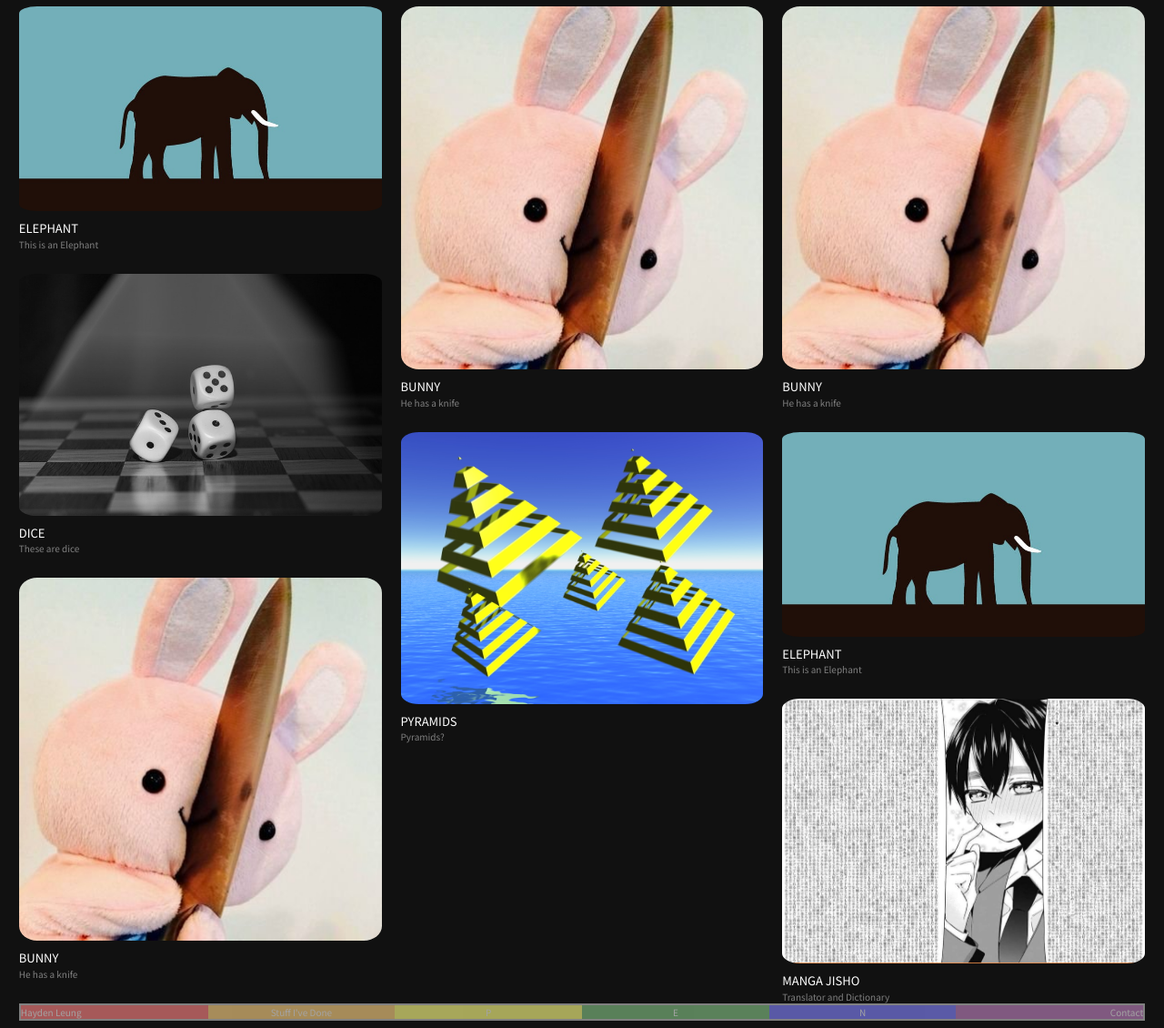
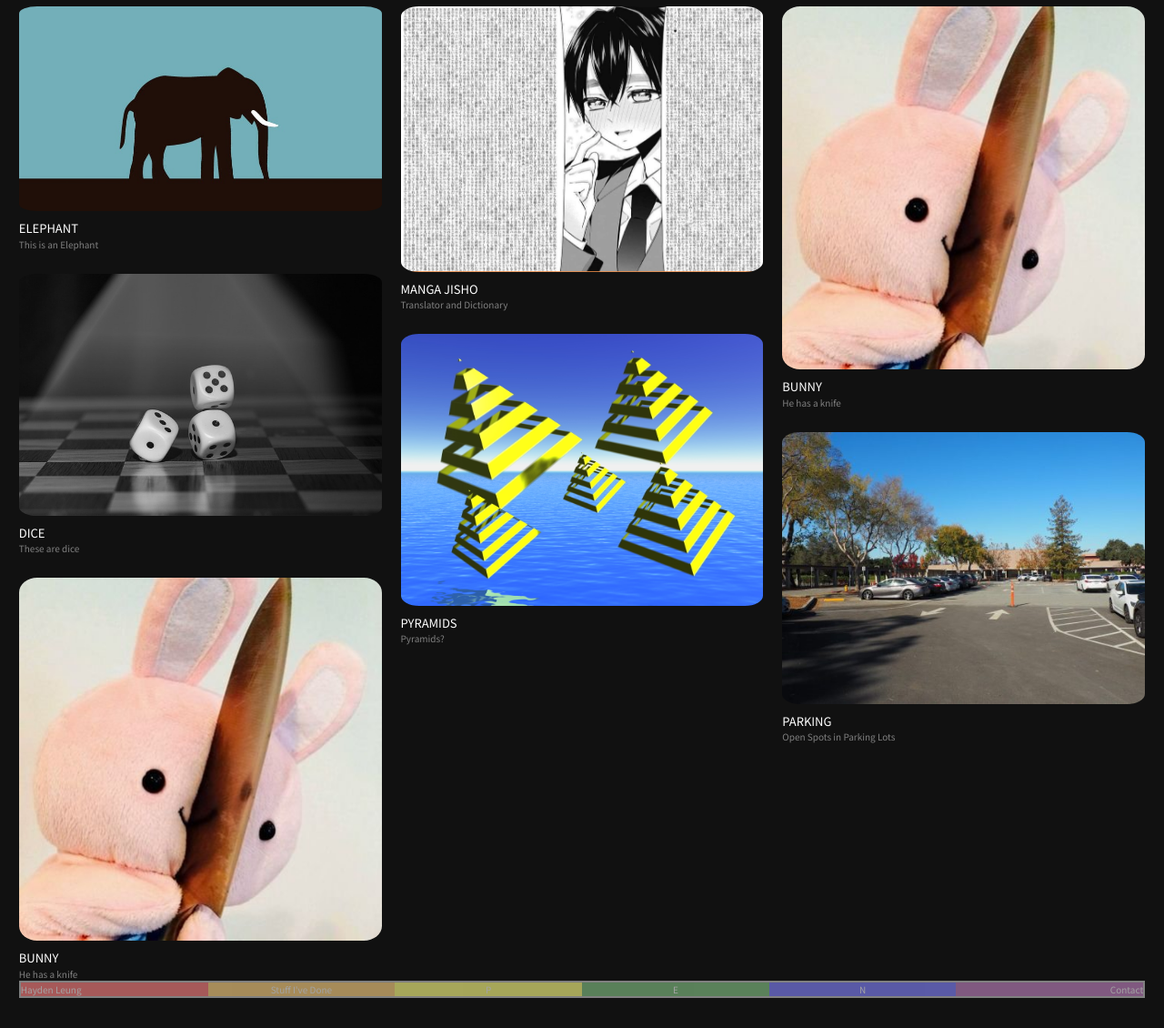
Before and after one commit to SilentzYo/portfolio, a website built with Vite: page index.html in a window 1280 px wide. Shown: the part 164-1294 px from the top of the page at 91% size. After the commit the page ends 1269 px from the top, so only its background shows below. Built offline with nearby package versions, Linux system fonts and the light colour scheme.

Commit message:
manga jisho and parking added

```diff
--- a/index.html
+++ b/index.html
@@ -66,14 +66,14 @@
             </div>
 
             <div class="column">
-                <!--Bunny-->
-                <a target class="project">
+                <!--Manga Translator-->
+                <a target class="project" href="pages/mangajisho.html">
                     <div class="image">
-                        <img src="media/bunnyknife.jpg" alt="bunny image">
+                        <img src="media/manga-translate.png" alt="manga translate image">
                     </div>
                     <div class="title">
-                        <h1>Bunny</h1>
-                        <h2>He has a knife</h2>
+                        <h1>Manga Jisho</h1>
+                        <h2>Translator and Dictionary</h2>
                     </div>
                 </a>
                 <!--Pyramids-->
@@ -99,24 +99,14 @@
                         <h2>He has a knife</h2>
                     </div>
                 </a>
-                <!--Elephant-->
-                <a target class="project" href="https://www.youtube.com/">
+                <!--Parking-->
+                <a target class="project" href="pages/parking.html">
                     <div class="image">
-                        <img src="media/test.jpg" alt="test image">
+                        <img src="media/gunnparkinglot.jpg" alt="parking lot">
                     </div>
                     <div class="title">
-                        <h1>Elephant</h1>
-                        <h2>This is an Elephant</h2>
-                    </div>
-                </a>
-                <!--Manga Translator-->
-                <a target class="project" href="mangajisho.html">
-                    <div class="image">
-                        <img src="media/manga-translate.png" alt="manga translate image">
-                    </div>
-                    <div class="title">
-                        <h1>Manga Jisho</h1>
-                        <h2>Translator and Dictionary</h2>
+                        <h1>Parking</h1>
+                        <h2>Open Spots in Parking Lots</h2>
                     </div>
                 </a>
             </div>
```
Also changed, not shown: media/gunnparkinglot.jpg (added), pages/mangajisho.html (renamed from mangajisho.html), pages/parking.html (added).
